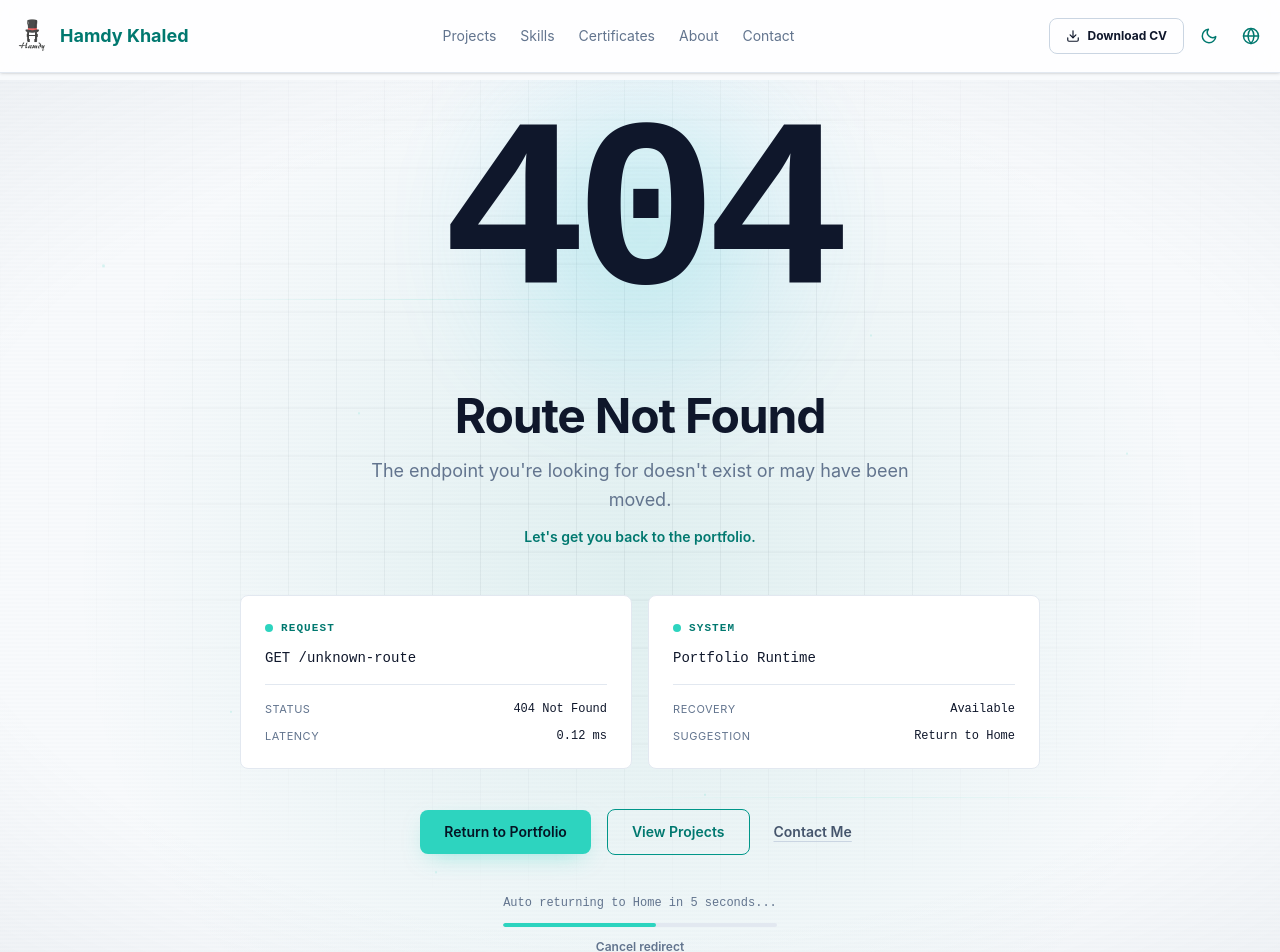
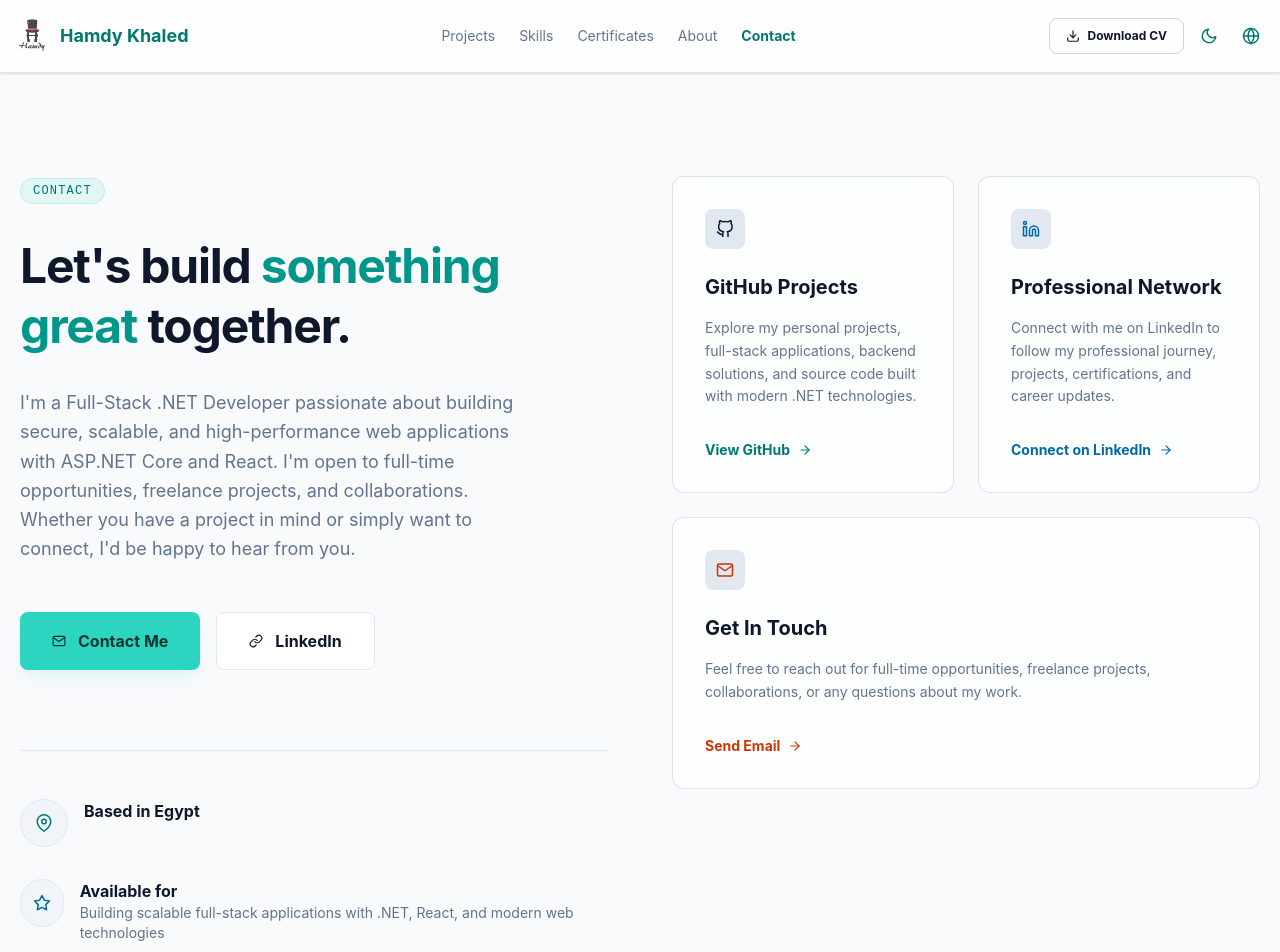
Before and after one commit to HamdyCS/ai-portfolio, a React (Vite) app: page /contact in a window 1280 px wide. Shown: the top 952 px of the page. Built offline with nearby package versions, Linux system fonts and the light colour scheme.

Commit message:
feat(contact): add dedicated Contact page and update routing

```diff
--- a/src/App.tsx
+++ b/src/App.tsx
@@ -7,6 +7,7 @@ import { Skills } from "./pages/Skills";
 import { Projects } from "./pages/Projects";
 import { NotFound } from "./pages/NotFound";
 import { AboutMe } from "./pages/AboutMe";
+import { Contact } from "./pages/Contact";
 import { useTranslation } from "react-i18next";
 import { useAtom } from "jotai";
 import themeAtom from "./atoms/themeAtom";
@@ -38,6 +39,7 @@ function App() {
           <Route path="/certificates" element={<Certificates />} />
           <Route path="/skills" element={<Skills />} />
           <Route path="/about" element={<AboutMe />} />
+          <Route path="/contact" element={<Contact />} />
           <Route path="*" element={<NotFound />} />
         </Routes>
       </main>
--- a/src/components/layout/Navbar.tsx
+++ b/src/components/layout/Navbar.tsx
@@ -13,10 +13,10 @@ const navItems = [
   { key: "nav.skills", href: "/skills" },
   { key: "nav.certificates", href: "/certificates" },
   { key: "nav.about", href: "/about" },
-  { key: "nav.contact", href: "/#contact" },
+  { key: "nav.contact", href: "/contact" },
 ];
 
-const routePages = ["/projects", "/certificates", "/skills", "/about"];
+const routePages = ["/projects", "/certificates", "/skills", "/about", "/contact"];
 
 export function Navbar() {
   const { t } = useTranslation();
--- a/src/components/sections/ContactSection.tsx
+++ b/src/components/sections/ContactSection.tsx
@@ -18,7 +18,7 @@ export function ContactSection() {
           viewport={{ once: true }}
         >
           <div className="flex flex-col lg:flex-row">
-            <div className="flex flex-col justify-between bg-slate-100 p-8 md:p-12 lg:w-2/5 dark:bg-surface-container-lowest">
+            <div className="flex flex-col justify-between bg-slate-100 p-8 md:p-12 lg:w-2/5 dark:bg-surface-container-lowest ">
               <div>
                 <div className="mb-8 inline-flex items-center rounded-full bg-teal-100 px-3 py-1 text-[10px] font-medium uppercase tracking-wider text-teal-700 dark:bg-primary/10 dark:text-primary">
                   {t("contact.title")}
@@ -67,9 +67,6 @@ export function ContactSection() {
                         location: personalInfo.location,
                       })}
                     </p>
-                    {/* <p className="text-[10px] text-text-secondary">
-                    {t("contact.remote")}
-                  </p> */}
                   </div>
                 </div>
                 <div className="flex items-center gap-4">
--- a/src/locales/ar.json
+++ b/src/locales/ar.json
@@ -113,6 +113,7 @@
     "title": "تواصل",
     "subtitle": "دعنا نبني شيئاً رائعاً معاً.",
     "description": "أنا مطور .NET متكامل شغوف ببناء تطبيقات الويب الآمنة والقابلة للتوسع وعالية الأداء باستخدام ASP.NET Core و React. أنا متاح للفرص الكاملة ومشاريع العمل الحر والتعاون.",
+    "pageDescription": "أنا مطور .NET متكامل شغوف ببناء تطبيقات ويب آمنة وقابلة للتوسع وعالية الأداء باستخدام ASP.NET Core و React. أنا متاح للفرص الكاملة ومشاريع العمل الحر والتعاون. سواء كان لديك مشروع في ذهنك أو ترغب فقط في التواصل، سيسعدني أن أسمع منك.",
     "heading1": "لنقم ببناء",
     "heading2": "شيء عظيم",
     "heading3": "معاً.",
--- a/src/locales/en.json
+++ b/src/locales/en.json
@@ -115,6 +115,7 @@
     "heading2": "something great",
     "heading3": "together.",
     "description": "I'm a Full-Stack .NET Developer passionate about building secure, scalable, and high-performance web applications with ASP.NET Core and React. I'm open to full-time opportunities, freelance projects, and collaborations.",
+    "pageDescription": "I'm a Full-Stack .NET Developer passionate about building secure, scalable, and high-performance web applications with ASP.NET Core and React. I'm open to full-time opportunities, freelance projects, and collaborations. Whether you have a project in mind or simply want to connect, I'd be happy to hear from you.",
     "contactMe": "Contact Me",
     "linkedin": "LinkedIn",
     "github": "GitHub",
--- /dev/null
+++ b/src/pages/Contact.tsx
@@ -0,0 +1,216 @@
+import { useRef } from "react";
+import { useTranslation } from "react-i18next";
+import { motion } from "framer-motion";
+import { Icon } from "../lib/Icon";
+import { personalInfo } from "../data/personal";
+import Container from "../components/layout/Container";
+import { div } from "framer-motion/client";
+
+const fadeInUp = {
+  hidden: { opacity: 0, y: 24 },
+  visible: { opacity: 1, y: 0 },
+};
+
+const staggerContainer = {
+  hidden: {},
+  visible: { transition: { staggerChildren: 0.12 } },
+};
+
+interface ContactCardConfig {
+  icon: string;
+  titleKey: string;
+  descKey: string;
+  linkKey: string;
+  href: string;
+  iconColor: string;
+  linkColor: string;
+  fullWidth: boolean;
+}
+
+const contactCards: ContactCardConfig[] = [
+  {
+    icon: "FiGithub",
+    titleKey: "contact.gitHubProjects",
+    descKey: "contact.gitHubProjectsDesc",
+    linkKey: "contact.viewGitHub",
+    href: personalInfo.github,
+    iconColor: "text-slate-900 dark:text-text-primary",
+    linkColor: "text-teal-700 group-hover:underline dark:text-primary",
+    fullWidth: false,
+  },
+  {
+    icon: "FiLinkedin",
+    titleKey: "contact.professionalNetwork",
+    descKey: "contact.professionalNetworkDesc",
+    linkKey: "contact.connectLinkedIn",
+    href: personalInfo.linkedin,
+    iconColor: "text-sky-700 dark:text-secondary",
+    linkColor: "text-sky-700 group-hover:underline dark:text-secondary",
+    fullWidth: false,
+  },
+  {
+    icon: "FiMail",
+    titleKey: "contact.getInTouch",
+    descKey: "contact.getInTouchDesc",
+    linkKey: "contact.sendEmail",
+    href: `mailto:${personalInfo.email}`,
+    iconColor: "text-orange-700 dark:text-tertiary",
+    linkColor:
+      "text-orange-700 group-hover:underline dark:text-tertiary-container",
+    fullWidth: true,
+  },
+];
+
+function ContactTiltCard({ config }: { config: ContactCardConfig }) {
+  const { t } = useTranslation();
+
+  return (
+    <motion.div
+      variants={fadeInUp}
+      transition={{ duration: 0.4 }}
+      className={`glass-card group flex h-full flex-col rounded-xl p-8 transition duration-200 ease-out hover:shadow-[0_10px_40px_-10px_rgba(45,212,191,0.25)] dark:hover:border-primary/40 dark:hover:shadow-[0_10px_40px_-10px_rgba(87,241,219,0.2)] ${config.fullWidth ? "md:col-span-2" : ""}`}
+    >
+      <div
+        className={`mb-6 flex h-10 w-10 items-center justify-center rounded-lg border border-slate-200/70 bg-slate-200 dark:border-outline-variant/50 dark:bg-surface-highest ${config.iconColor}`}
+      >
+        <Icon name={config.icon} className="text-lg" />
+      </div>
+      <h3 className="mb-4 text-xl font-bold text-slate-900 dark:text-text-primary">
+        {t(config.titleKey)}
+      </h3>
+      <p className="mb-8 flex-grow text-sm leading-relaxed text-slate-500 dark:text-text-secondary">
+        {t(config.descKey)}
+      </p>
+      <a
+        href={config.href}
+        target="_blank"
+        rel="noopener noreferrer"
+        className={`inline-flex items-center gap-2 text-sm font-bold transition-all duration-300 group-hover:gap-3 ${config.linkColor}`}
+      >
+        {t(config.linkKey)}
+        <Icon name="FiArrowRight" className="text-sm" />
+      </a>
+    </motion.div>
+  );
+}
+
+export function Contact() {
+  const { t, i18n } = useTranslation();
+  const isAr = i18n.language === "ar";
+
+  return (
+    <div className="relative pb-24 pt-16 md:pt-24">
+      <div
+        aria-hidden="true"
+        className="pointer-events-none fixed inset-0 -z-10 overflow-hidden"
+      >
+        <div className="absolute left-[-10%] top-[-10%] h-[50%] w-[50%] rounded-full bg-teal-200/30 blur-[120px] dark:bg-primary/5" />
+        <div className="absolute bottom-[-10%] right-[-10%] h-[40%] w-[40%] rounded-full bg-sky-200/30 blur-[120px] dark:bg-secondary/5" />
+      </div>
+
+      <Container>
+        <div className="grid grid-cols-1 items-start gap-16 lg:grid-cols-2">
+          <motion.section
+            variants={staggerContainer}
+            initial="hidden"
+            animate="visible"
+            className="flex flex-col gap-8"
+          >
+            <motion.div variants={fadeInUp}>
+              <span className="inline-block rounded-full border border-primary/20 bg-primary/10 px-3 py-1 font-mono text-xs uppercase tracking-widest text-teal-700 dark:text-primary">
+                {t("contact.title")}
+              </span>
+            </motion.div>
+
+            <motion.h1
+              variants={fadeInUp}
+              className="max-w-xl text-4xl font-bold leading-tight tracking-tight text-slate-900 md:text-5xl dark:text-text-primary"
+            >
+              {t("contact.heading1")}{" "}
+              <span className="text-teal-600 dark:text-primary">
+                {t("contact.heading2")}
+              </span>{" "}
+              {t("contact.heading3")}
+            </motion.h1>
+
+            <motion.p
+              variants={fadeInUp}
+              className="max-w-lg text-lg leading-relaxed text-slate-500 dark:text-text-secondary"
+            >
+              {t("contact.pageDescription")}
+            </motion.p>
+
+            <motion.div
+              variants={fadeInUp}
+              className="flex flex-wrap gap-4 pt-4"
+            >
+              <a
+                href={`mailto:${personalInfo.email}`}
+                className="flex items-center gap-3 rounded-lg bg-primary px-8 py-4 font-bold text-on-primary shadow-lg shadow-primary/10 transition-transform duration-200 hover:scale-[1.02] active:scale-95"
+              >
+                <Icon name="FiMail" className="text-sm" />
+                {t("contact.contactMe")}
+              </a>
+              <a
+                href={personalInfo.linkedin}
+                target="_blank"
+                rel="noopener noreferrer"
+                className="flex items-center gap-3 rounded-lg border border-slate-200 bg-white px-8 py-4 font-bold text-slate-900 transition-all duration-200 hover:bg-slate-100 dark:border-outline-variant/30 dark:bg-surface-high dark:text-text-primary dark:hover:bg-surface-highest"
+              >
+                <Icon name="FiLink" className="text-sm" />
+                {t("contact.linkedin")}
+              </a>
+            </motion.div>
+
+            <motion.div
+              variants={fadeInUp}
+              className="mt-12 flex flex-col gap-8 border-t border-slate-200 pt-12 dark:border-outline-variant/20"
+            >
+              <div className="flex items-start gap-4">
+                <div className="flex h-12 w-12 items-center justify-center rounded-full border border-slate-200 bg-slate-100 text-teal-700 dark:border-outline-variant/30 dark:bg-surface-high dark:text-primary">
+                  <Icon name="FiMapPin" className="text-lg" />
+                </div>
+                <div>
+                  <h3 className="font-bold text-slate-900 dark:text-text-primary">
+                    {t("contact.basedIn", {
+                      location: isAr
+                        ? personalInfo.locationAr
+                        : personalInfo.location,
+                    })}
+                  </h3>
+                  <p className="text-sm text-slate-500 dark:text-text-secondary"></p>
+                </div>
+              </div>
+
+              <div className="flex items-start gap-4">
+                <div className="flex h-12 w-12 items-center justify-center rounded-full border border-slate-200 bg-slate-100 text-sky-700 dark:border-outline-variant/30 dark:bg-surface-high dark:text-secondary">
+                  <Icon name="FiStar" className="text-lg" />
+                </div>
+                <div>
+                  <h3 className="font-bold text-slate-900 dark:text-text-primary">
+                    {t("contact.availableFor")}
+                  </h3>
+                  <p className="text-sm text-slate-500 dark:text-text-secondary">
+                    {t("contact.availableForRoles")}
+                  </p>
+                </div>
+              </div>
+            </motion.div>
+          </motion.section>
+
+          <motion.section
+            className="grid grid-cols-1 gap-6 md:grid-cols-2"
+            variants={staggerContainer}
+            initial="hidden"
+            whileInView="visible"
+            viewport={{ once: true, margin: "-80px" }}
+          >
+            {contactCards.map((card) => (
+              <ContactTiltCard key={card.titleKey} config={card} />
+            ))}
+          </motion.section>
+        </div>
+      </Container>
+    </div>
+  );
+}
--- a/src/pages/NotFound.tsx
+++ b/src/pages/NotFound.tsx
@@ -57,7 +57,7 @@ export function NotFound() {
 
   const handleRedirect = useCallback(() => {
     document.documentElement.style.scrollBehavior = "auto";
-    // navigate("/");
+    navigate("/");
     window.setTimeout(() => {
       document.documentElement.style.scrollBehavior = "";
     }, 600);
@@ -69,7 +69,6 @@ export function NotFound() {
       onMouseMove={handleMouseMove}
       className="nf-section relative flex min-h-[calc(100vh-5rem)] flex-col overflow-hidden"
     >
-      <NotFoundBackground />
       <div className="nf-cursor-glow" />
 
       <div className="relative z-10 mx-auto flex w-full max-w-4xl flex-1 flex-col items-center justify-center px-6 pb-16 pt-8 text-center md:px-12">
@@ -168,7 +167,7 @@ export function NotFound() {
             </Ripple>
           </Magnetic>
           <Link
-            to="/#contact"
+            to="/contact"
             className="rounded-md px-2 text-sm font-semibold text-slate-600 underline decoration-slate-300 underline-offset-4 transition-colors hover:text-teal-700 hover:decoration-teal-500 focus-visible:outline-2 focus-visible:outline-offset-2 focus-visible:outline-primary dark:text-text-secondary dark:decoration-outline-variant dark:hover:text-primary dark:hover:decoration-primary"
           >
             {t("notFound.contactMe")}
```
